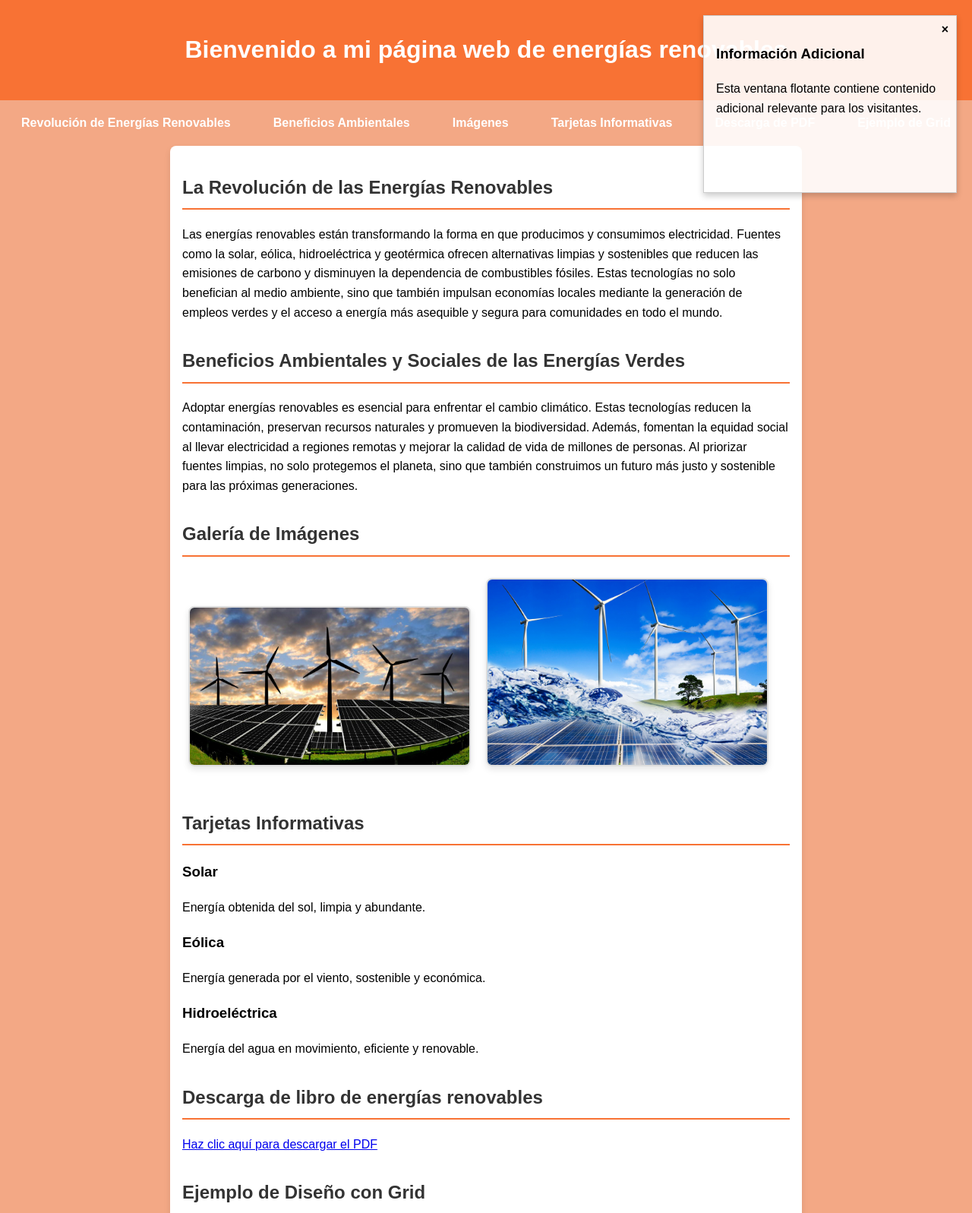
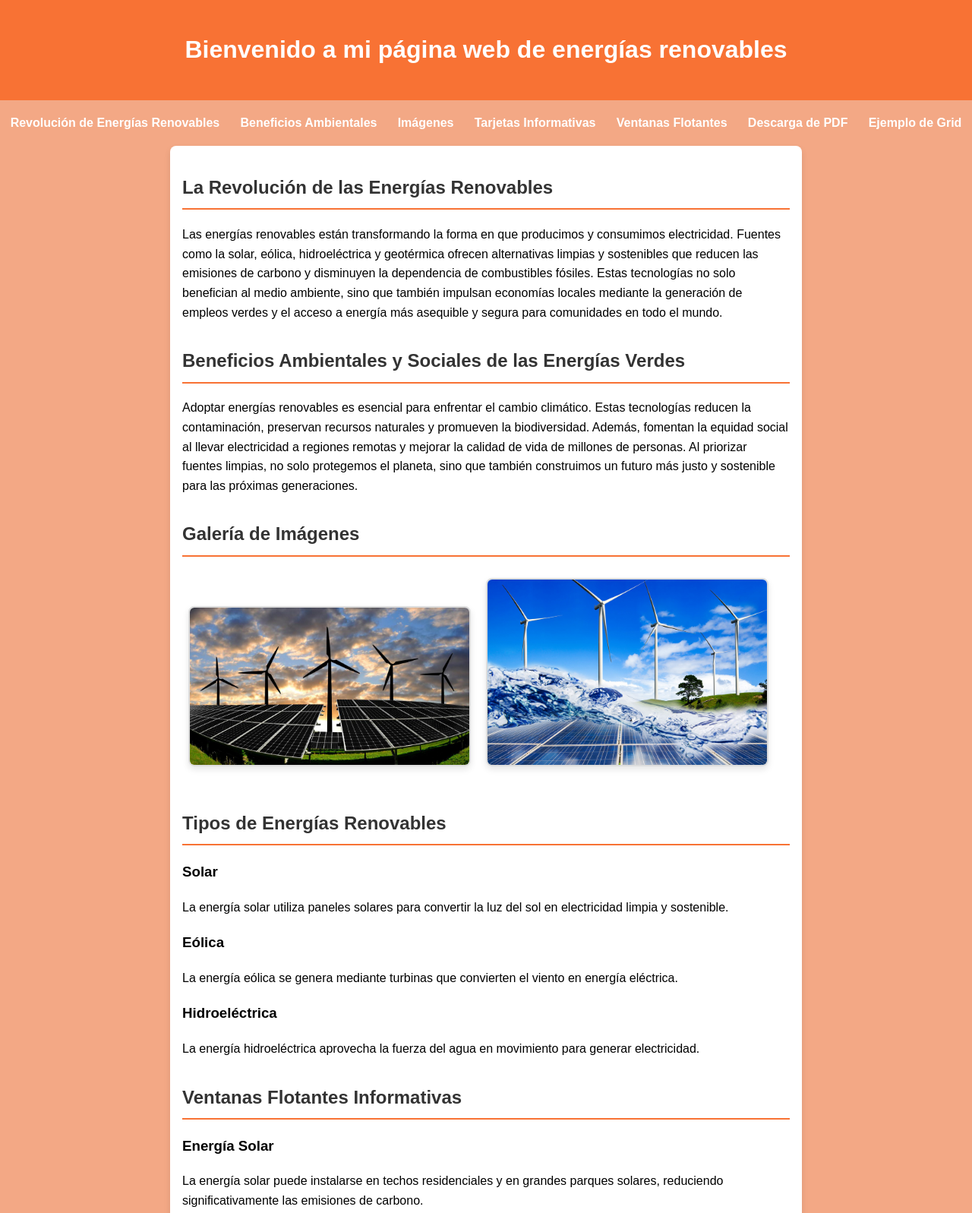
Before and after one commit to juanluisramirezmolinajlrm/proyectofinal, a plain HTML site: page index.html in a window 1280 px wide. Shown: the top 1597 px of the page at 76% size. Drawn offline with Linux system fonts and the light colour scheme.

Commit message:
Update index.html

```diff
--- a/index.html
+++ b/index.html
@@ -10,28 +10,7 @@
     <link rel="stylesheet" href="styles_positioning.css">
     <link rel="stylesheet" href="styles_responsive.css">
     <link rel="stylesheet" href="styles_grid.css">
-    <style>
-        .ventana {
-            position: absolute;
-            top: 20px;
-            right: 20px;
-            width: 300px;
-            height: 200px;
-            background-color: rgba(255, 255, 255, 0.9);
-            border: 1px solid #ccc;
-            box-shadow: 0 4px 8px rgba(0, 0, 0, 0.2);
-            padding: 1rem;
-            overflow: auto;
-            z-index: 1000;
-        }
-        .ventana .cerrar {
-            position: absolute;
-            top: 5px;
-            right: 10px;
-            cursor: pointer;
-            font-weight: bold;
-        }
-    </style>
+    <script src="script.js" defer></script>
 </head>
 <body>
     <header>
@@ -43,6 +22,7 @@
             <li><a href="#seccion2">Beneficios Ambientales</a></li>
             <li><a href="#imagenes">Imágenes</a></li>
             <li><a href="#tarjetas">Tarjetas Informativas</a></li>
+            <li><a href="#ventanas">Ventanas Flotantes</a></li>
             <li><a href="#pdf">Descarga de PDF</a></li>
             <li><a href="#grid-ejemplo">Ejemplo de Grid</a></li>
         </ul>
@@ -62,20 +42,33 @@
             <img src="colage-energias-renovables-y-problema-del-agua.jpg" alt="Descripción de Imagen 2" class="imagen">
         </section>
         <section id="tarjetas">
-            <h2>Tarjetas Informativas</h2>
-            <div class="flex-container">
+            <h2>Tipos de Energías Renovables</h2>
             <div class="tarjeta">
                 <h3>Solar</h3>
-                    <p>Energía obtenida del sol, limpia y abundante.</p>
+                <p>La energía solar utiliza paneles solares para convertir la luz del sol en electricidad limpia y sostenible.</p>
             </div>
             <div class="tarjeta">
                 <h3>Eólica</h3>
-                    <p>Energía generada por el viento, sostenible y económica.</p>
+                <p>La energía eólica se genera mediante turbinas que convierten el viento en energía eléctrica.</p>
             </div>
             <div class="tarjeta">
                 <h3>Hidroeléctrica</h3>
-                    <p>Energía del agua en movimiento, eficiente y renovable.</p>
+                <p>La energía hidroeléctrica aprovecha la fuerza del agua en movimiento para generar electricidad.</p>
             </div>
+        </section>
+        <section id="ventanas">
+            <h2>Ventanas Flotantes Informativas</h2>
+            <div class="ventana" id="ventana-solar">
+                <h3>Energía Solar</h3>
+                <p>La energía solar puede instalarse en techos residenciales y en grandes parques solares, reduciendo significativamente las emisiones de carbono.</p>
+            </div>
+            <div class="ventana" id="ventana-eolica">
+                <h3>Energía Eólica</h3>
+                <p>La energía eólica está liderando la transición energética en muchas regiones, proporcionando electricidad a gran escala.</p>
+            </div>
+            <div class="ventana" id="ventana-hidro">
+                <h3>Energía Hidroeléctrica</h3>
+                <p>La energía hidroeléctrica es una fuente confiable y escalable, ideal para grandes redes eléctricas.</p>
             </div>
         </section>
         <section id="pdf">
@@ -96,10 +89,5 @@
     <footer>
         <p>&copy; 2024 Mi Página Web</p>
     </footer>
-    <div class="ventana" id="ventanaFlotante">
-        <span class="cerrar" onclick="document.getElementById('ventanaFlotante').style.display='none'">&times;</span>
-        <h3>Información Adicional</h3>
-        <p>Esta ventana flotante contiene contenido adicional relevante para los visitantes.</p>
-    </div>
 </body>
 </html>
```
Lines whose indentation alone changed are shown as unchanged.
